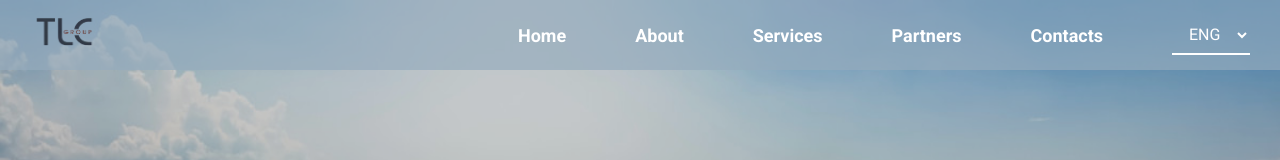
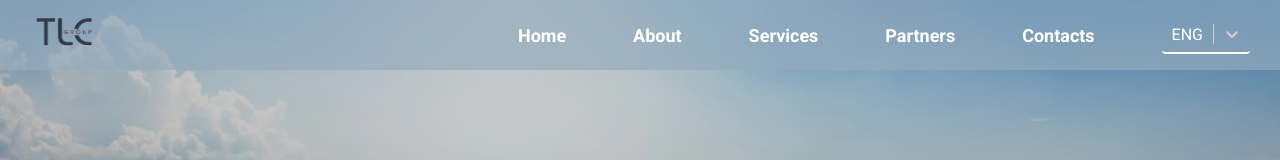
Before and after one commit to ElvinSalman/TLC_v2, a React (Create React App) app: page / in a window 1280 px wide. Shown: the top 160 px of the page. Built offline with nearby package versions, Linux system fonts and the light colour scheme.

Commit message:
changed select for language and added react-select package

```diff
--- a/package.json
+++ b/package.json
@@ -16,6 +16,7 @@
     "react-i18next": "^15.0.2",
     "react-multi-carousel": "^2.8.5",
     "react-scripts": "5.0.1",
+    "react-select": "^5.10.0",
     "web-vitals": "^2.1.4"
   },
   "scripts": {
--- a/src/App.css
+++ b/src/App.css
@@ -32,7 +32,6 @@ header {
   width: 100%;
   top: 0;
   z-index: 9998;
-  overflow: hidden;
 }
 header .logo {
   width: 15%;
--- a/src/App.js
+++ b/src/App.js
@@ -36,6 +36,7 @@ import { Fade, Zoom, Slide } from 'react-awesome-reveal';
 import Hamburger from 'hamburger-react'
 import React, { useState, useEffect, useRef } from 'react';
 import { useTranslation } from 'react-i18next';
+import Select from 'react-select';
 
 
 
@@ -71,8 +72,8 @@ function App() {
   }
 
   const [selectedLanguage, setSelectedLanguage] = useState('en'); // Default value
-  const handleLanguageChange = (event) => {
-    const value = event.target.value;
+  const handleLanguageChange = (value) => {
+    // const value = event.target.value;
     changeLanguage(value);
 
     setSelectedLanguage(value);  // Update the selected language
@@ -137,6 +138,35 @@ function App() {
   }, [isInView]);
 
 
+  const options = [
+    { value: 'az', label: 'AZE' },
+    { value: 'ru', label: 'RUS' },
+    { value: 'en', label: 'ENG' },
+  ];
+
+  // Стили для компонента
+  const customStyles = {
+    control: (provided) => ({
+      ...provided,
+      fontSize: '16px',
+      backgroundColor: 'transparent',
+      color: '#fff',
+      border: 'none',
+      borderBottom: '2px solid white',
+      outline: 'none',
+    }),
+    option: (provided) => ({
+      ...provided,
+      color: 'rgba(0, 98, 179, 0.705)',
+      backgroundColor: '#fff',
+      padding: '10px 20px', // добавим паддинг
+    }),
+    singleValue: (provided) => ({
+      ...provided,
+      color: '#fff', // Цвет текста для выбранного значения
+    }),
+  };
+
   return (
 
     <div className="App">
@@ -177,14 +207,20 @@ function App() {
           <li><a href="#partnersFirst">{t("menuPartners")}</a></li>
           <li><a href="#map">{t("menuMap")}</a></li>
           <li>
-            <select
+            {/* <select
               onChange={handleLanguageChange}
               value={selectedLanguage}
               style={{ fontSize: '16px', padding: "8px 13px ", backgroundColor: 'transparent', color: '#fff', border: 'none', borderBottom: '2px solid white', outline: 'none' }}>
-              <option style={{ color: '#fff', padding: '10px', backgroundColor: 'rgba(0, 98, 179, 0.705)' }} value='az'>AZE</option>
+              <option style={{ color: '#fff', backgroundColor: 'rgba(0, 98, 179, 0.705)' }} value='az'>AZE</option>
               <option style={{ color: '#fff', backgroundColor: 'rgba(0, 98, 179, 0.705)' }} value='ru'>RUS</option>
               <option style={{ color: '#fff', backgroundColor: 'rgba(0, 98, 179, 0.705)' }} selected value='en'>ENG</option>
-            </select>
+            </select> */}
+            <Select
+              value={options.find((option) => option.value === selectedLanguage)} // Привязываем выбранное значение
+              onChange={(selectedOption) => handleLanguageChange(selectedOption.value)} // Обработчик изменения
+              options={options}
+              styles={customStyles} // Применяем стили
+            />
           </li>
         </ul>
         <div id='hamMenu'>
--- a/src/App.scss
+++ b/src/App.scss
@@ -36,7 +36,6 @@ header {
     width: 100%;
     top: 0;
     z-index: 9998;
-    overflow: hidden;
 
     .logo {
         width: 15%;
```
Also changed, not shown: 2 other files (tests, documents, lock files or other folders).
